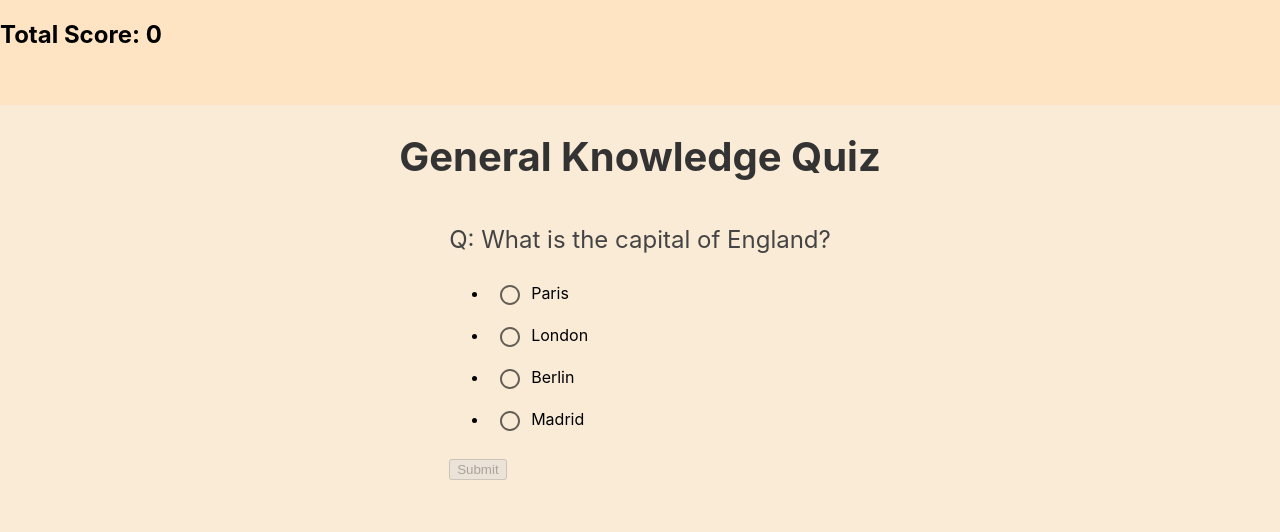
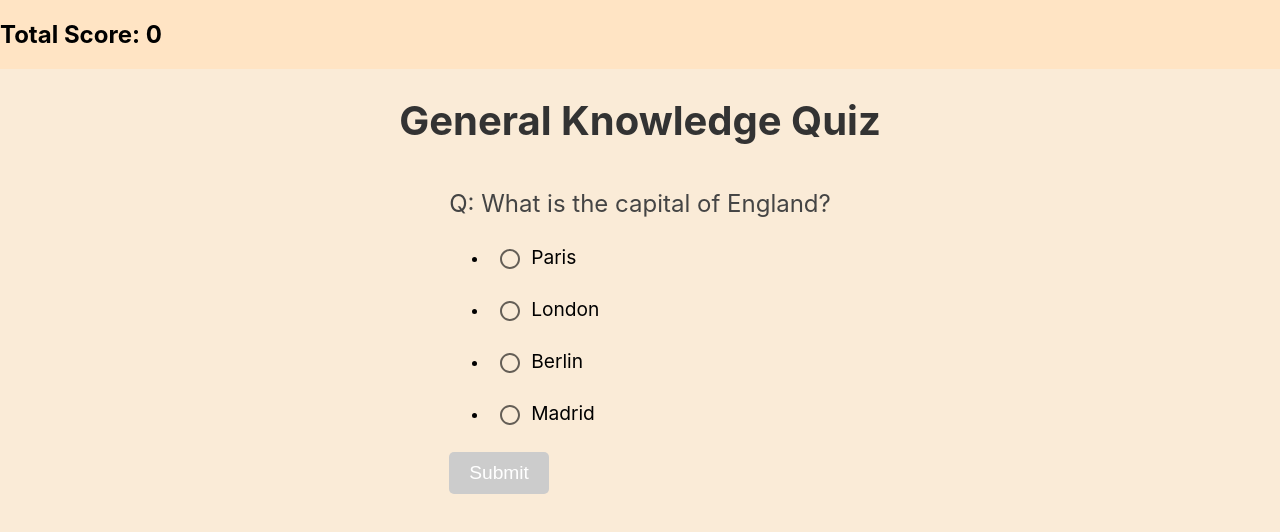
Before and after one commit to OmarMallouk/Quizz_App, a React (Create React App) app in the folder quizz/: page /quiz in a window 1280 px wide. Shown: the top 532 px of the page. Built offline with nearby package versions, Linux system fonts and the light colour scheme.

Commit message:
added more styles

```diff
--- a/quizz/src/styles/quiz.css
+++ b/quizz/src/styles/quiz.css
@@ -24,3 +24,42 @@
     margin-bottom: 20px;
     color: #444;
   }
+
+
+  .container li {
+    margin: 10px 0;
+  }
+
+  .container label {
+    font-size: 1.2rem;
+    cursor: pointer;
+  }
+
+
+  .container input {
+    padding: 10px;
+    font-size: 1rem;
+    margin-bottom: 20px;
+    border: 1px solid #ccc;
+    border-radius: 4px;
+    width: 300px;
+  }
+
+  .container button {
+    padding: 10px 20px;
+    font-size: 1.2rem;
+    color: white;
+    background-color: #ff5722;
+    border: none;
+    border-radius: 5px;
+    cursor: pointer;
+  }
+
+  .container button:disabled {
+    background-color: #ccc;
+    cursor: not-allowed;
+  }
+
+  .container button:hover:not(:disabled) {
+    background-color: #e64a19;
+  }
```
